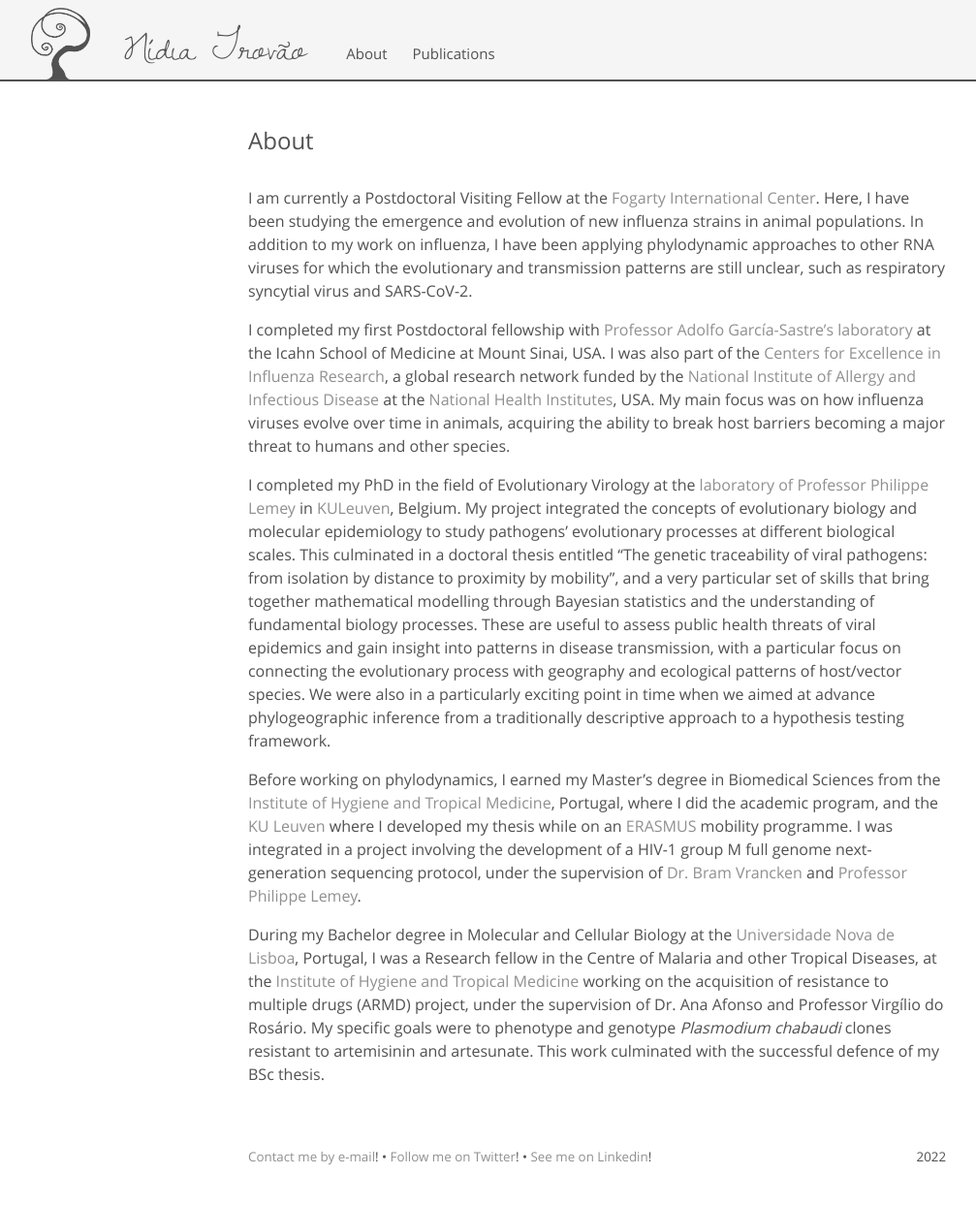
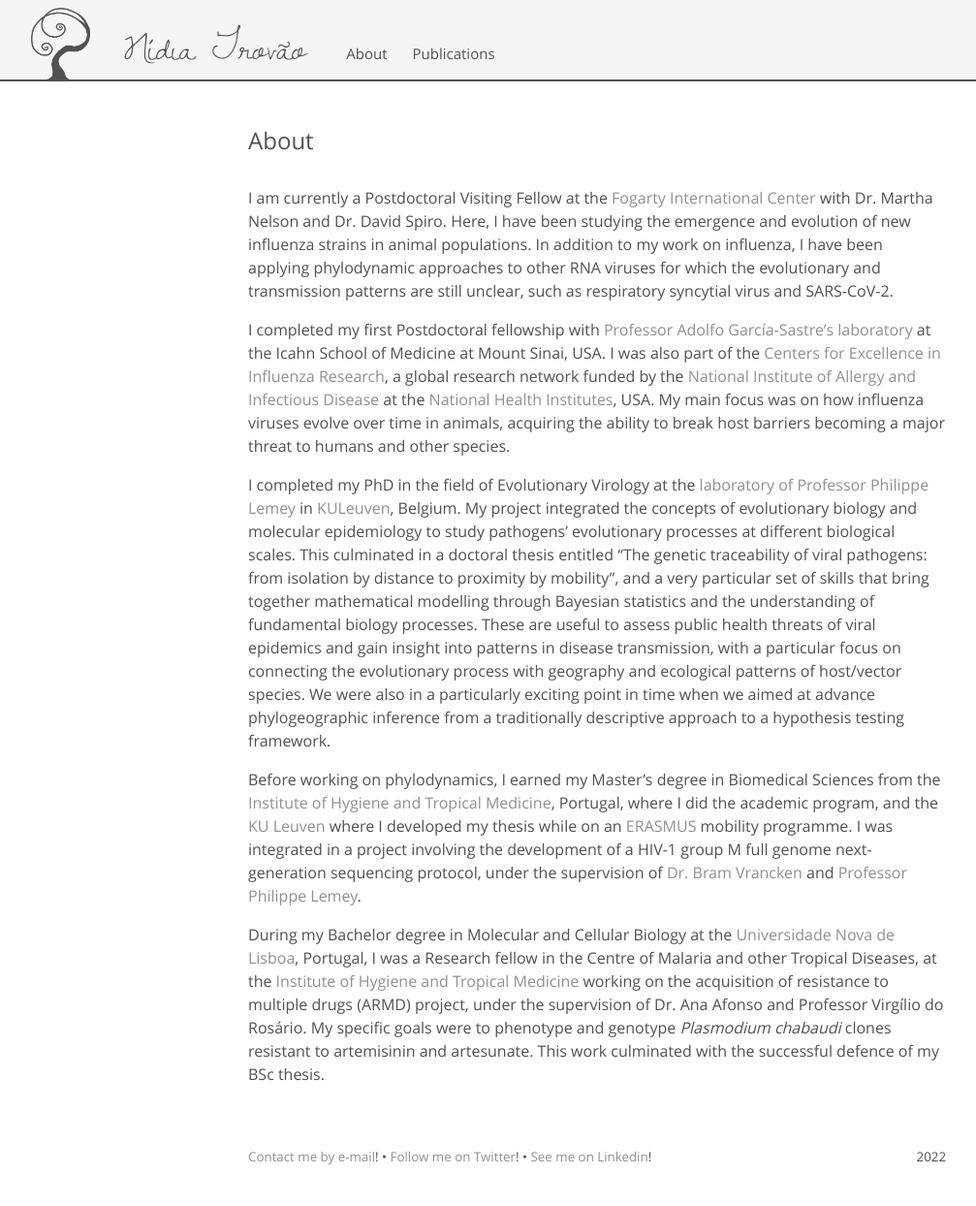
Before and after one commit to nidiatrovao/nidiatrovao.github.io, a Jekyll site: the page built from about.md, in a window 1280 px wide. Shown: the whole page at 97% size, without its empty margins (24-1031 px from the left). Built offline with Jekyll 4.4.1, drawn with Linux system fonts in a browser that asks for light colours.

Commit message:
Update about.md

```diff
--- a/about.md
+++ b/about.md
@@ -3,7 +3,7 @@
 title: About
 ---
 <br>
-I am currently a Postdoctoral Visiting Fellow at the [Fogarty International Center](https://www.fic.nih.gov/Pages/Default.aspx). Here, I have been studying  the emergence and evolution of new influenza strains in animal populations. In addition to my work on influenza, I have been applying phylodynamic approaches to other RNA viruses for which the evolutionary and transmission patterns are still unclear, such as respiratory syncytial virus and SARS-CoV-2.
+I am currently a Postdoctoral Visiting Fellow at the [Fogarty International Center](https://www.fic.nih.gov/Pages/Default.aspx) with Dr. Martha Nelson and Dr. David Spiro. Here, I have been studying  the emergence and evolution of new influenza strains in animal populations. In addition to my work on influenza, I have been applying phylodynamic approaches to other RNA viruses for which the evolutionary and transmission patterns are still unclear, such as respiratory syncytial virus and SARS-CoV-2.
 
 I completed my first Postdoctoral fellowship with [Professor Adolfo García-Sastre's laboratory](http://labs.icahn.mssm.edu/garcia-sastre/) at the Icahn School of Medicine at Mount Sinai, USA. I was also part of the [Centers for Excellence in Influenza Research](http://www.niaidceirs.org/), a global research network funded by the [National Institute of Allergy and Infectious Disease](https://www.niaid.nih.gov/) at the [National Health Institutes](https://www.nih.gov/), USA. My main focus was on how influenza viruses evolve over time in animals, acquiring the ability to break host barriers becoming a major threat to humans and other species.
 
```
